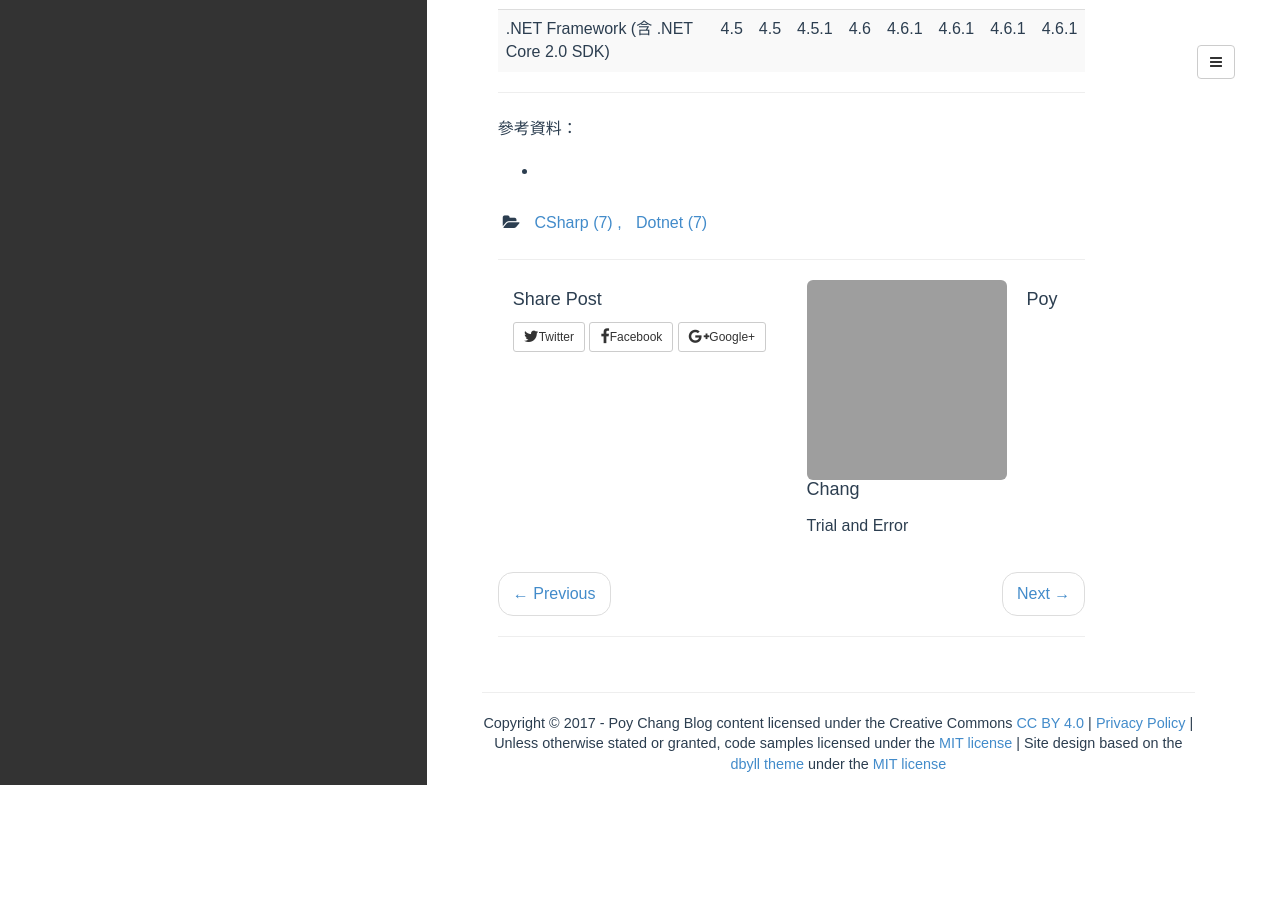
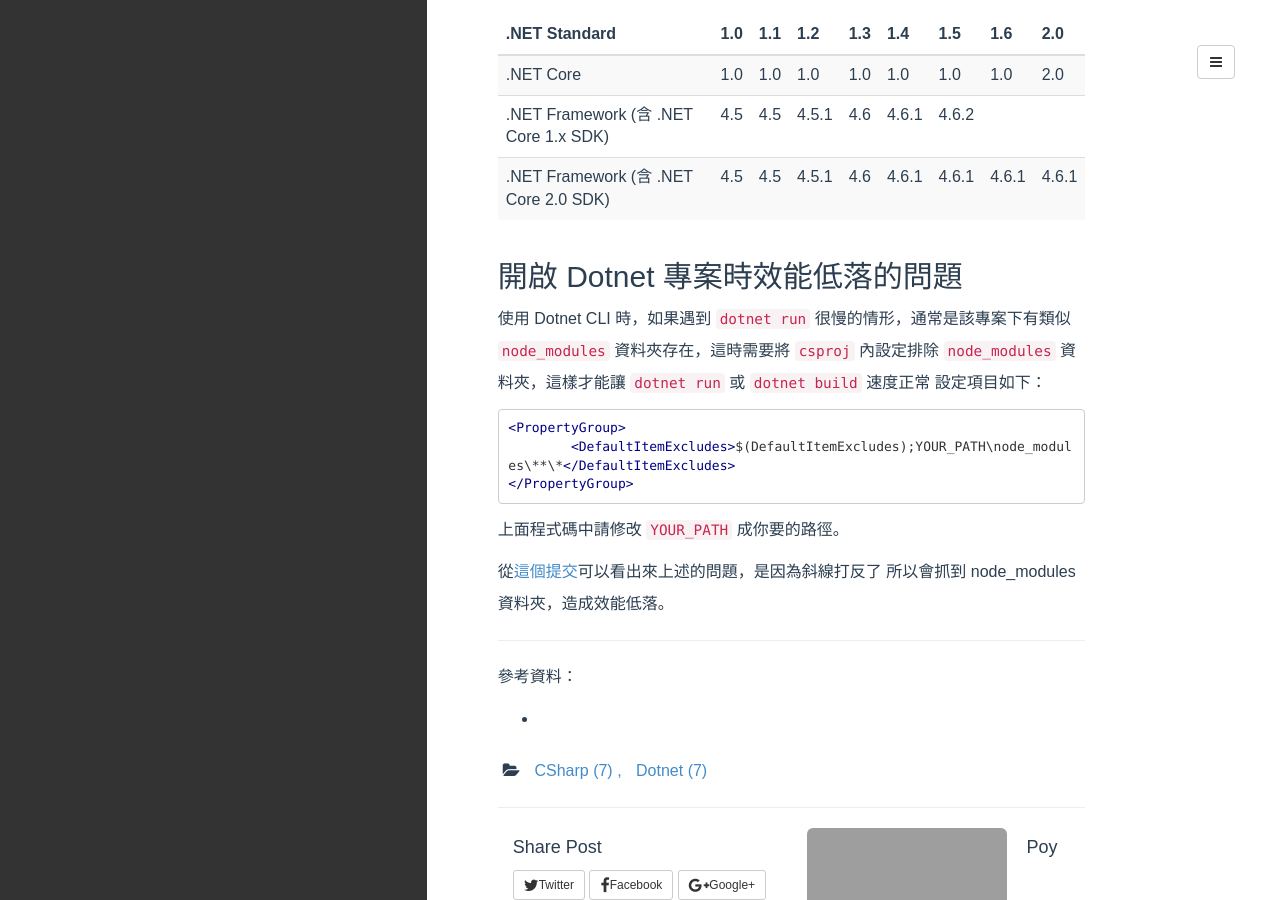
Before and after one commit to poychang/poychang.github.io, a Jekyll site: the page built from _posts/1970-01-01-note-dotnet-core.md, in a window 1280 px wide and 900 px high, scrolled down 2685 px. Built offline with Jekyll 4.4.1, drawn with Linux system fonts in a browser that asks for light colours; some web fonts are replaced; comment, search, counter and statistics services are not loaded; before the commit the page ends 3470 px from its top, so only the background shows below that; some of the changed text lies outside the part shown; grey boxes are pictures that could not be loaded.

Commit message:
alter note

````diff
--- a/_posts/1970-01-01-note-dotnet-core.md
+++ b/_posts/1970-01-01-note-dotnet-core.md
@@ -162,6 +166,21 @@ System.Diagnostics.Debug.WriteLine(sw.Elapsed.TotalSeconds.ToString());
 </tbody>
 </table>
 
+## 開啟 Dotnet 專案時效能低落的問題
+
+使用 Dotnet CLI 時，如果遇到 `dotnet run` 很慢的情形，通常是該專案下有類似 `node_modules` 資料夾存在，這時需要將 `csproj` 內設定排除 `node_modules` 資料夾，這樣才能讓 `dotnet run` 或 `dotnet build` 速度正常
+設定項目如下：
+
+```xml
+<PropertyGroup>
+	<DefaultItemExcludes>$(DefaultItemExcludes);YOUR_PATH\node_modules\**\*</DefaultItemExcludes>
+</PropertyGroup>
+```
+
+上面程式碼中請修改 `YOUR_PATH` 成你要的路徑。
+
+從[這個提交](https://github.com/aspnet/websdk/commit/771888b40c9947b86af443238ca9427a10bf23a5#diff-81c6e234d77bce12b4c645c597b860cb)可以看出來上述的問題，是因為斜線打反了 所以會抓到 node_modules 資料夾，造成效能低落。
+
 ----------
 
 參考資料：
````
Also changed, not shown: other parts of _posts/1970-01-01-note-dotnet-core.md (+5 -1 lines).
